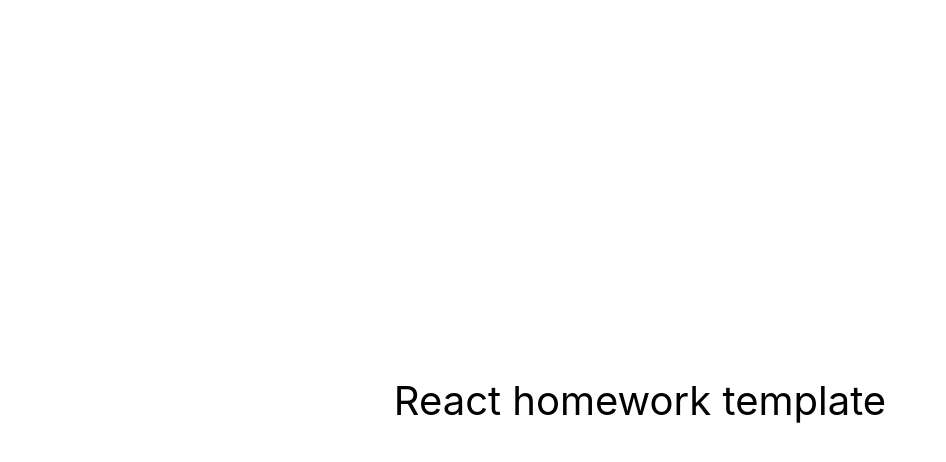
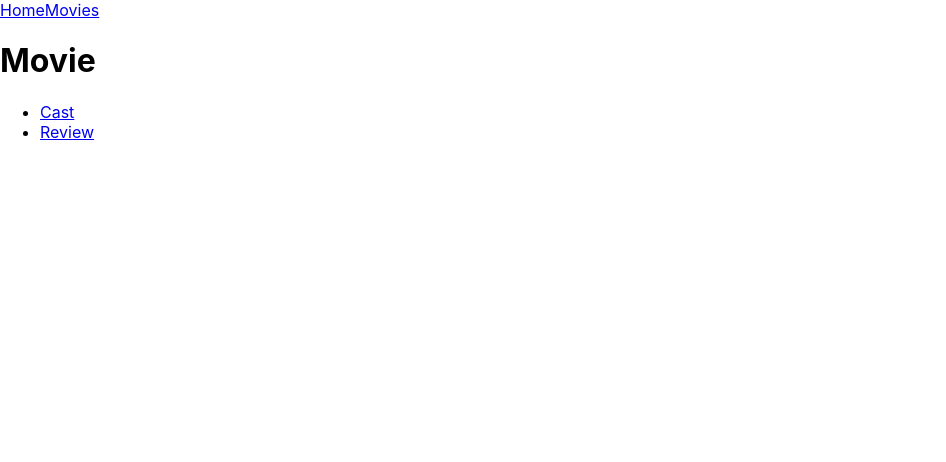
Before and after one commit to ViktoriaRosovska/goit-react-hw-05-movies, a React (Create React App) app: page /movies in a window 1280 px wide. Shown: the top 462 px of the page, without its empty margins (0-946 px from the left). Built offline with nearby package versions, Linux system fonts and the light colour scheme.

Commit message:
start work

```diff
--- a/src/components/App.jsx
+++ b/src/components/App.jsx
@@ -1,16 +1,27 @@
+import { Home } from 'pages/Home';
+import { Movies } from 'pages/Movies';
+import { Link, Route, Routes } from 'react-router-dom';
+
 export const App = () => {
   return (
-    <div
-      style={{
-        height: '100vh',
-        display: 'flex',
-        justifyContent: 'center',
-        alignItems: 'center',
-        fontSize: 40,
-        color: '#010101'
-      }}
-    >
-      React homework template
+    <div>
+      <header>
+        <nav>
+          <Link to="/">Home</Link>
+          <Link to="/movies">Movies</Link>
+        </nav>
+      </header>
+      <Routes>
+        <Route path="/" element={<Home />} />
+        <Route path="/movies" element={<Movies />}>
+          {/* <Route path=":movieId" element={<MovieDetails />}>
+            <Route path="cast" element={<Cast />} />
+            <Route path="reviews" element={<Reviews />} />
+          </Route> */}
+        </Route>
+
+        {/* <Route path="*" element={<NotFound />} /> */}
+      </Routes>
     </div>
   );
 };
--- a/src/index.js
+++ b/src/index.js
@@ -2,9 +2,12 @@ import React from 'react';
 import ReactDOM from 'react-dom/client';
 import { App } from 'components/App';
 import './index.css';
+import { BrowserRouter } from 'react-router-dom';
 
 ReactDOM.createRoot(document.getElementById('root')).render(
   <React.StrictMode>
-    <App />
+    <BrowserRouter>
+      <App />
+    </BrowserRouter>
   </React.StrictMode>
 );
--- /dev/null
+++ b/src/pages/Home.jsx
@@ -0,0 +1,13 @@
+export const Home = () => {
+  return (
+    <main>
+      <h1>Trending today</h1>
+      <img src="https://via.placeholder.com/960x240" alt="" />
+      <p>
+        Lorem, ipsum dolor sit amet consectetur adipisicing elit. Iusto,
+        laboriosam placeat incidunt rem illum animi nemo quibusdam quia
+        voluptatum voluptate.
+      </p>
+    </main>
+  );
+};
--- /dev/null
+++ b/src/pages/Movies.jsx
@@ -0,0 +1,18 @@
+import { Link, Outlet } from 'react-router-dom';
+
+export const Movies = () => {
+  return (
+    <main>
+      <h1>Movie</h1>
+      <ul>
+        <li>
+          <Link to="cast">Cast</Link>
+        </li>
+        <li>
+          <Link to="reviews">Review</Link>
+        </li>
+      </ul>
+      <Outlet />
+    </main>
+  );
+};
```
